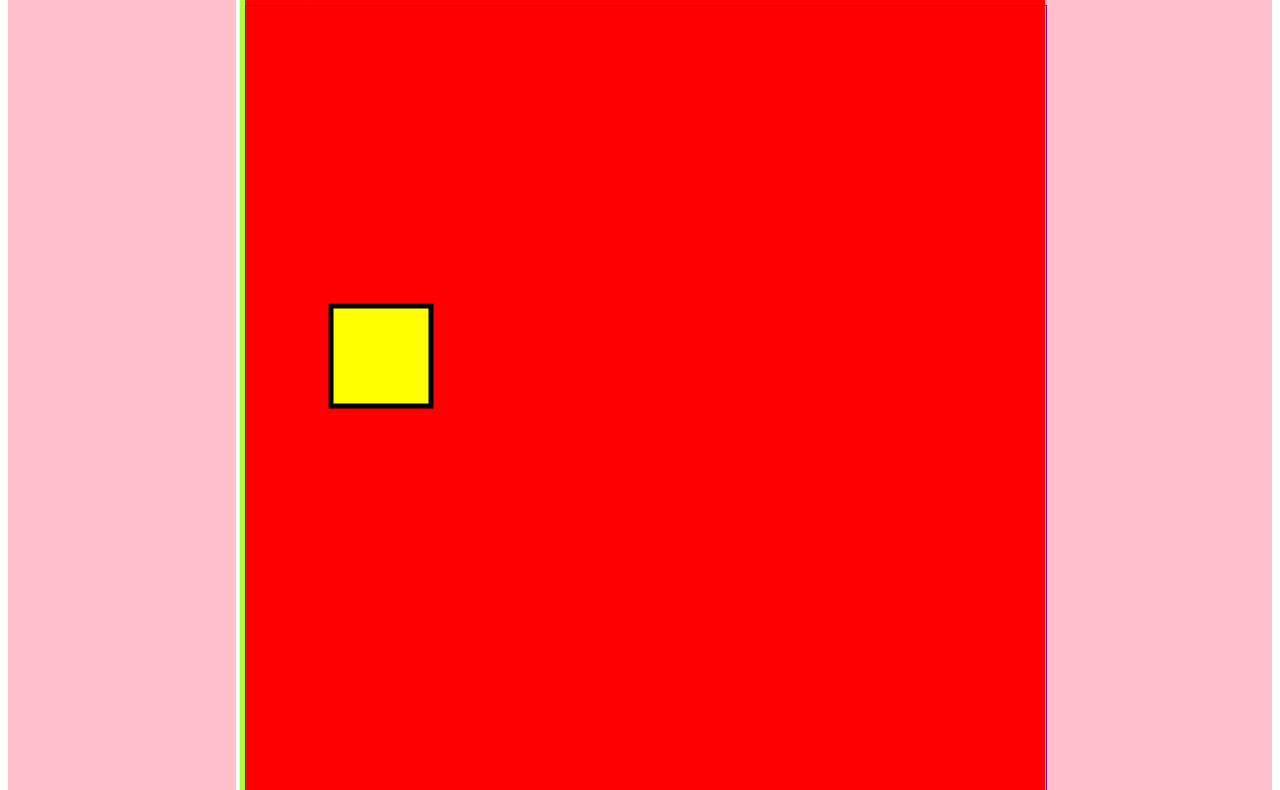
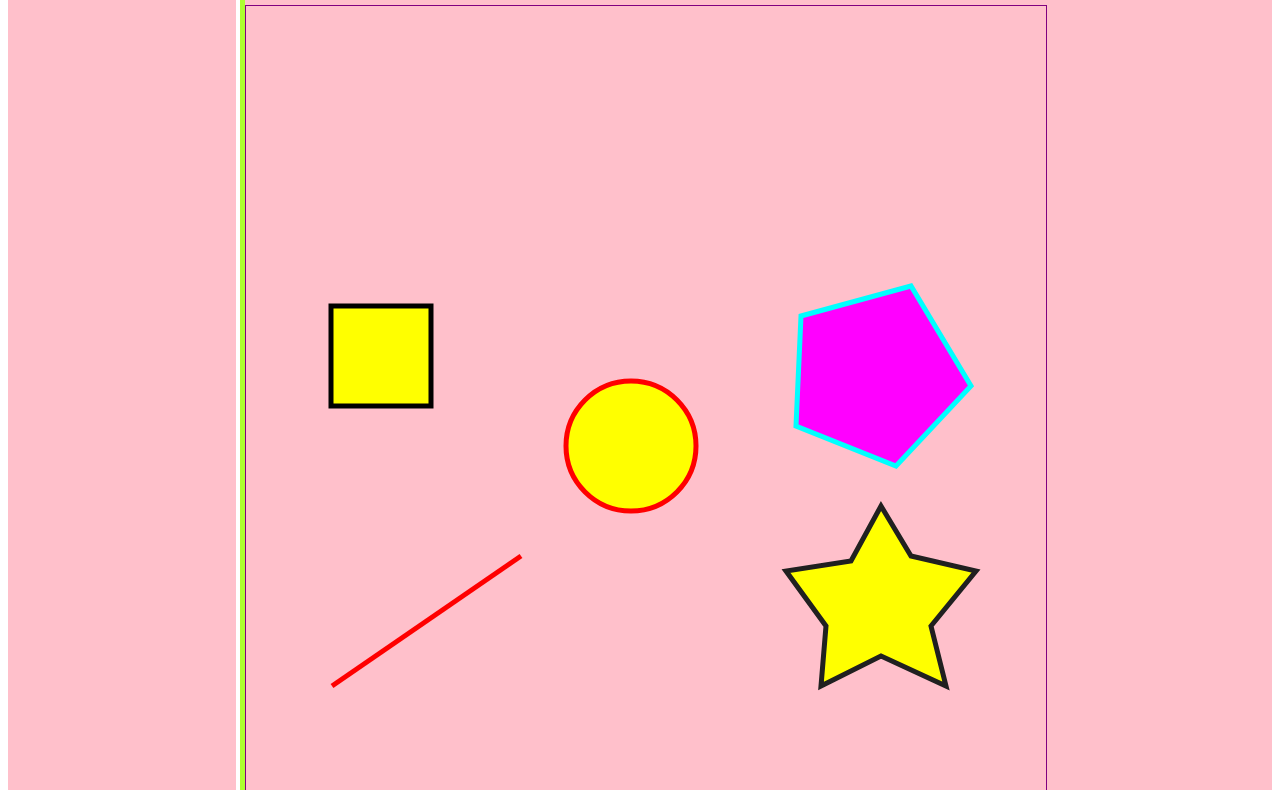
Before and after one commit to Tylerrocks123/neit-Almeida-2025, a plain HTML site: page Week 3/index.html in a window 1280 px wide. Shown: the part 632-1422 px from the top of the page. Drawn offline with Linux system fonts and the light colour scheme.

Commit message:
Homework

```diff
--- a/Week 3/Style/style.css
+++ b/Week 3/Style/style.css
@@ -59,7 +59,7 @@
         position: relative;
         display:grid;
         justify-items: center;
-        background-color: red;
+        background-color: pink;
         width:800px
     }
 
--- a/Week 3/index.html
+++ b/Week 3/index.html
@@ -64,6 +64,57 @@
                             ctx.fill()
                             ctx.stroke();
 
+                            ctx.strokeStyle = "rgb(255,0,0)"
+                            ctx.lineWidth = "5"
+                            ctx.beginPath();
+                            ctx.moveTo(275,550)
+                            ctx.lineTo(86,680)
+                            ctx.stroke();
+
+                            ctx.strokeStyle = "red"
+                            ctx.lineWidth = "5"
+                            ctx.fillStyle = "#ffff00"
+                            ctx.beginPath();
+                            ctx.arc(385,440,65,0, 4*Math.PI/2,false)
+                            ctx.closePath()
+                            ctx.fill()
+                            ctx.stroke()
+
+                            ctx.strokeStyle = "#00ffff"
+                            ctx.lineWidth = "5"
+                            ctx.fillStyle = "#ff00ff"
+                            ctx.beginPath();
+                             ctx.moveTo(555,310)
+                             ctx.lineTo(665,280)
+                             ctx.lineTo(725,380)
+                             ctx.lineTo(650,460)
+                             ctx.lineTo(550,420)
+                             ctx.closePath()
+                            ctx.fill()
+                            ctx.stroke()
+
+                            ctx.strokeStyle = "rgb(32,32,32)"
+                            ctx.lineWidth = "5"
+                            ctx.fillStyle = "#ffff00"
+                            ctx.beginPath();
+                             ctx.moveTo(635,500)
+                             ctx.lineTo(665,550)
+                             ctx.lineTo(730,565)
+                             ctx.lineTo(685,620)
+                             ctx.lineTo(700,680)
+                             ctx.lineTo(635,650)
+                             ctx.lineTo(575,680)
+                             ctx.lineTo(580,620)
+                             ctx.lineTo(540,565)
+                             ctx.lineTo(605,555)
+                             ctx.closePath()
+                            ctx.fill()
+                            ctx.stroke()
+
+
+
+
+
 
                             </script>
                     </div>
```
